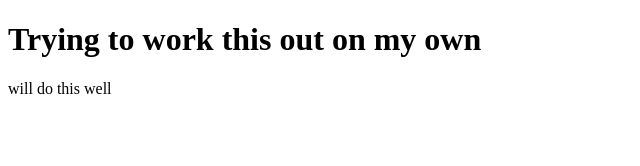
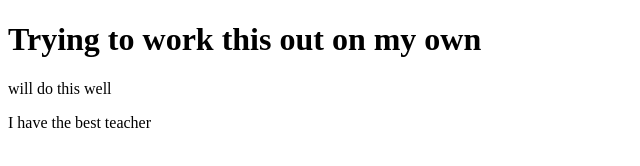
Before and after one commit to eyipal/jungleboots, a plain HTML site: page index.html in a window 1280 px wide. Shown: the whole page, without its empty margins (0-640 px from the left). Drawn offline with Linux system fonts and the light colour scheme.

Commit message:
More Changes

```diff
--- a/index.html
+++ b/index.html
@@ -6,5 +6,6 @@
 		<body>
 			<h1>Trying to work this out on my own</h1>
 			<p> will do this well</p>
+			<p> I have the best teacher </p>
 		</body>
 </head>
```
